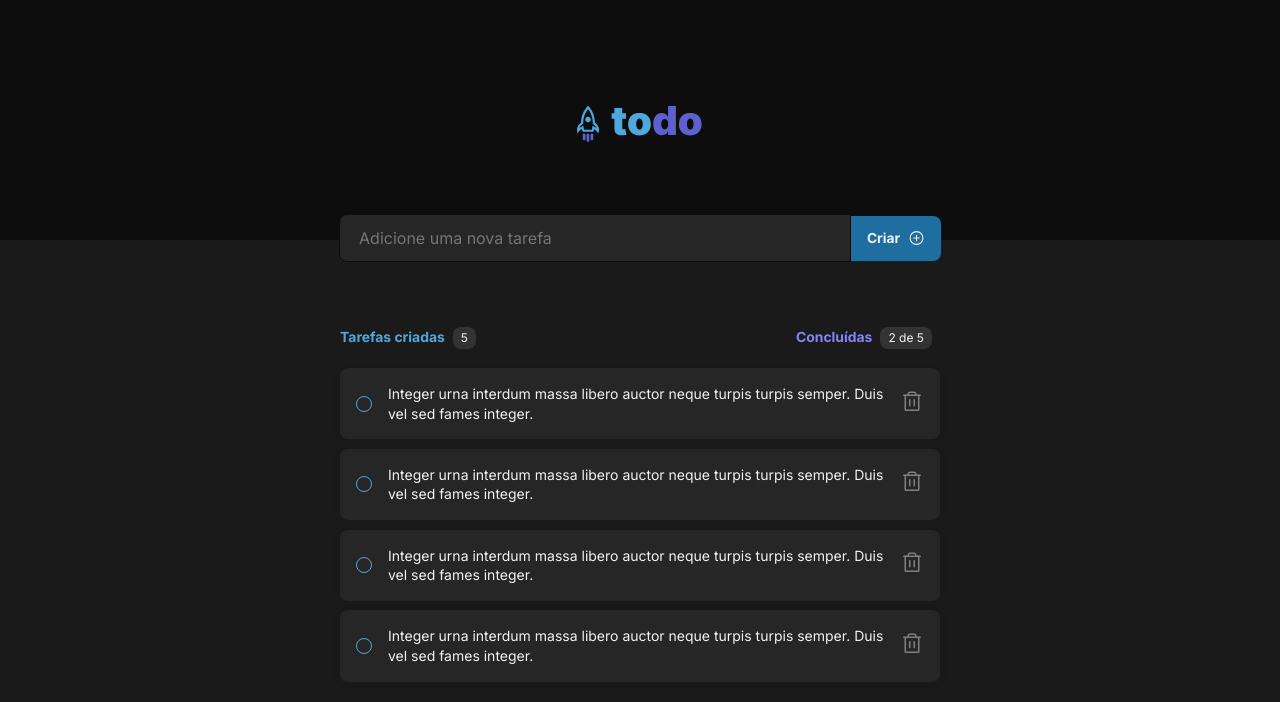
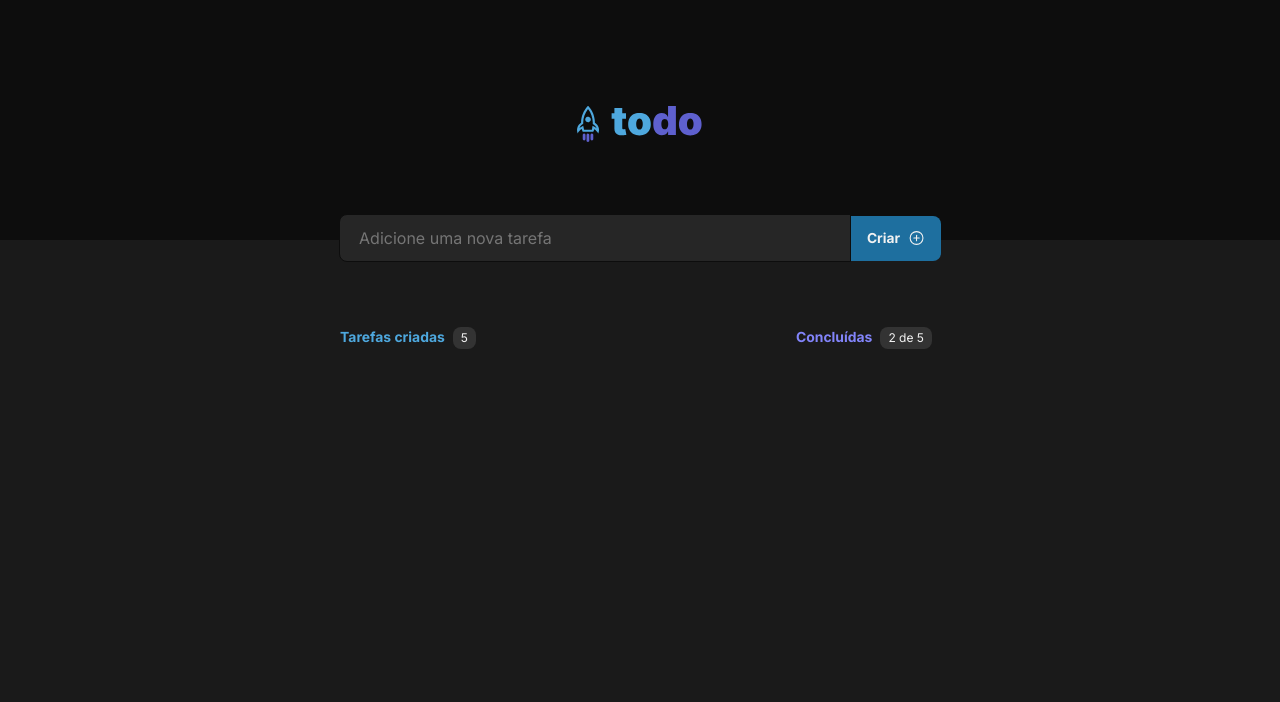
Before and after one commit to JGabriel12/TodoList, a React (Vite) app: page / in a window 1280 px wide. Shown: the top 702 px of the page. Built offline with nearby package versions, Linux system fonts and the light colour scheme.

Commit message:
Feature: create tasks

```diff
--- a/src/App.tsx
+++ b/src/App.tsx
@@ -2,6 +2,7 @@ import { Header } from './components/Header'
 import { ToDoList } from './components/ToDoList'
 
 import './global.css'
+
 
 export function App() {
   return (
--- a/src/components/Task.tsx
+++ b/src/components/Task.tsx
@@ -2,12 +2,15 @@ import { Trash } from 'phosphor-react'
 
 import style from './Task.module.css'
 
+interface TaskContent  {
+  taskTitle: string;
+}
 
-export function Task() {
+export function Task({ taskTitle }:TaskContent) {
   return (
     <div className={style.taskList}>
       <input type="checkbox"/>
-      <p>Integer urna interdum massa libero auctor neque turpis turpis semper. Duis vel sed fames integer.</p>
+        <p>{taskTitle}</p>
       <button>
         <Trash size={24}/>
       </button>
--- a/src/components/ToDoList.tsx
+++ b/src/components/ToDoList.tsx
@@ -1,13 +1,31 @@
 import style from './ToDoList.module.css'
 import { PlusCircle } from 'phosphor-react'
 import { Task } from './Task'
+import { ChangeEvent, FormEvent, useState } from 'react'
+
 
 export function ToDoList() {
+
+  const [tasks, setTasks] = useState<Array<string>>([])
+  const [title, setTitle] = useState<string>('')
+
+  function handleChangeTitle(event: ChangeEvent<HTMLInputElement>) {
+    setTitle(event.target.value)
+  }
+
+  function handleCreateNewTask(event: FormEvent) {
+    event.preventDefault()
+    setTasks([...tasks, title])
+  }
+
   return (
     <div className={style.wrapper}>
-      <form>
-        <input type="text" placeholder='Adicione uma nova tarefa'/>
-        <button>
+      <form onSubmit={handleCreateNewTask}>
+        <input
+          onChange={handleChangeTitle}
+          type="text"
+          placeholder='Adicione uma nova tarefa'/>
+        <button type='submit'>
           Criar
           <PlusCircle size={32}/>
         </button>
@@ -24,11 +42,15 @@ export function ToDoList() {
         </div>
       </div>
 
-      <div >
-        <Task />
-        <Task />
-        <Task />
-        <Task />
+      <div>
+        {tasks.map(task => {
+          return (
+            <Task
+              key={task}
+              taskTitle={task}
+            />
+          )
+        })}
       </div>
     </div>
   )
```
